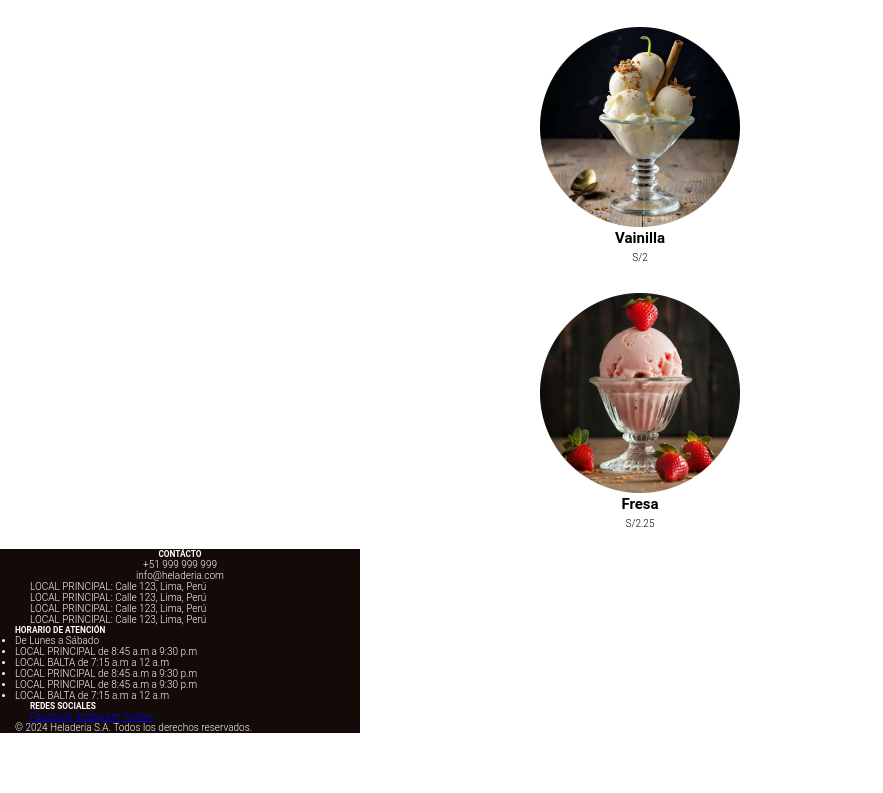
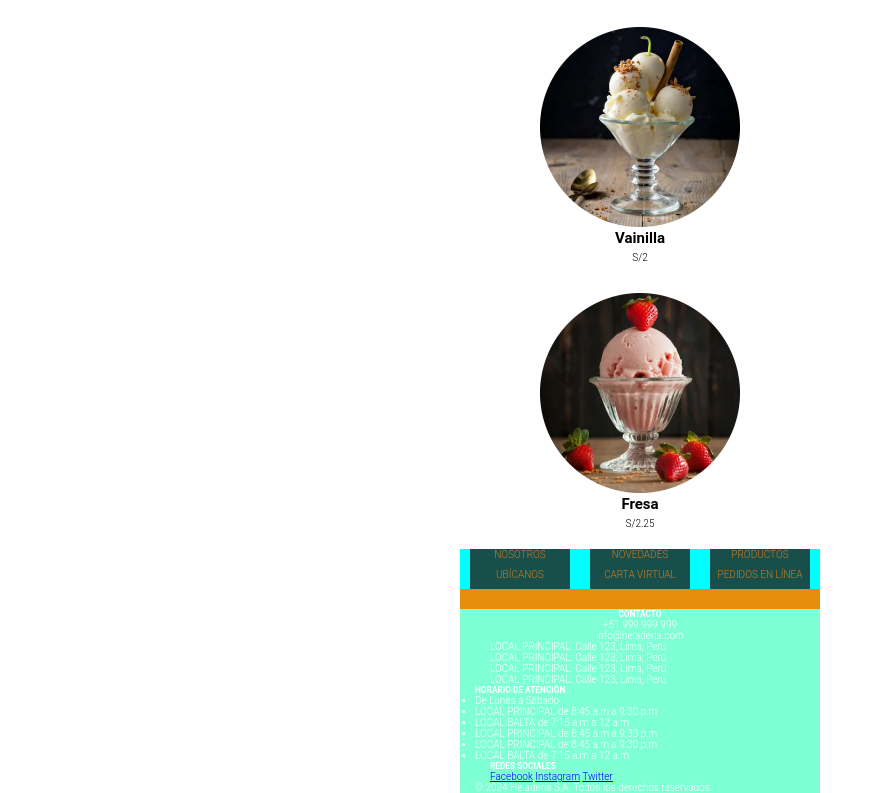
Before and after one commit to Quiroga10/Helados, a website: page index.html in a window 1280 px wide. Shown: the part 4459-5252 px from the top of the page, without its empty margins (0-883 px from the left). Before the commit the page ends 5192 px from the top, so only its background shows below. Drawn offline with Linux system fonts and the light colour scheme.

Commit message:
avance del footer

```diff
--- a/index.html
+++ b/index.html
@@ -164,19 +164,27 @@
     </section>
   </main>
   <footer>
+    <div class="navegacion_opciones">
+      <li><a href="nosotros.html">Nosotros</a></li>
+      <li><a href="novedades.html">Novedades</a></li>
+      <li><a href="productos.html">Productos</a></li>
+      <li><a href="ubicanos.html">Ubícanos</a></li>
+      <li><a href="carta_virtual.html">Carta Virtual</a></li>
+      <li><a href="pedidos_linea.html">Pedidos en línea</a></li>
+    </div>
     <div class="container_footer">
-      <div class="info-contacto">
+      <section class="info-contacto">
         <h5>CONTÁCTO</h5>
         <p>+51 999 999 999</p>
         <p>info@heladeria.com</p>
-      </div>
-      <div class="ubicacion">
+      </section>
+      <section class="ubicacion">
         <p>LOCAL PRINCIPAL: Calle 123, Lima, Perú</p>
         <p>LOCAL PRINCIPAL: Calle 123, Lima, Perú</p>
         <p>LOCAL PRINCIPAL: Calle 123, Lima, Perú</p>
         <p>LOCAL PRINCIPAL: Calle 123, Lima, Perú</p>
-      </div>
-      <div class="horario-atencion">
+      </section>
+      <section class="horario-atencion">
         <h5>HORARIO DE ATENCIÓN</h5>
         <ul>
           <li>
@@ -199,16 +207,16 @@
           </li>
 
         </ul>
-      </div>
-      <div class="redes-sociales">
+      </section>
+      <section class="redes-sociales">
         <h5>REDES SOCIALES</h5>
         <a href="https://www.facebook.com/heladeria.com">Facebook</a>
         <a href="https://www.instagram.com/heladeria.com">Instagram</a>
         <a href="https://twitter.com/heladeria.com">Twitter</a>
-      </div>
-      <div class="copyright">
+      </section>
+      <section class="copyright">
         <p>© 2024 Heladería S.A. Todos los derechos reservados.</p>
-      </div>
+      </section>
 
     </div>
   </footer>
--- a/sass/footer.scss
+++ b/sass/footer.scss
@@ -6,8 +6,9 @@ footer {
     background-attachment: fixed;
     background-position-x: center;
     background-position-y: bottom;
-    background-color: rgb(20, 10, 8);
+    background-color: rgb(231, 141, 14);
     height: auto;
+    margin: 0 auto;
     display: flex;
     color: white;
     align-items: center;
@@ -15,7 +16,29 @@ footer {
     flex-wrap: wrap;
     gap: 2rem;
 
+    .navegacion_opciones{
+        background-color: aqua;
+        width: 36rem;
+        display: flex;
+        flex-wrap: wrap;
+        flex-direction: row;
+        li{
+            width: 10rem;
+            height: 2rem;
+            background-color: rgb(25, 79, 74);
+            list-style: none;
+            margin: 0 auto;
+            text-align: center;
+            a{
+                color: #CC7D24;
+                text-decoration: none;
+                text-transform: uppercase;
+            }
+        }
+    }
+
     .container_footer {
+        background-color: aquamarine;
         width: 100%;
         padding-right: 15px;
         padding-left: 15px;
```
Also changed, not shown: css/cards_sabores.css, css/footer.css, 2 other files.
